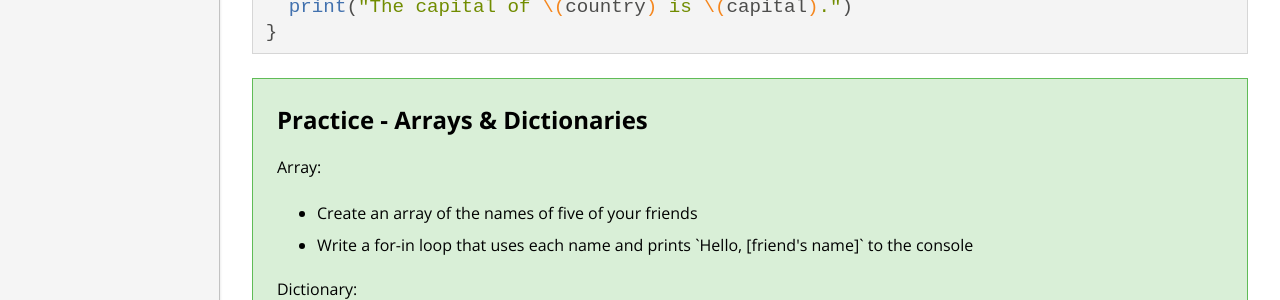
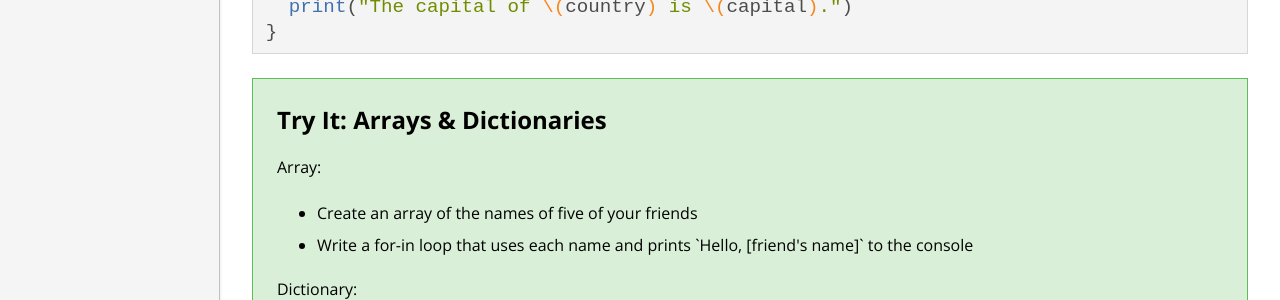
Before and after one commit to ameseee/kwk-curriculum-site, a Jekyll site: the page built from swift-ios/lessons/loops/index.md, in a window 1280 px wide and 900 px high, scrolled down 2777 px. Shown: the part 157-457 px from the top of the window. Built offline with Jekyll 4.4.1, drawn with Linux system fonts in a browser that asks for light colours; nearby versions of some CDN libraries; our own code applies the rules of GitHub Pages for plain Markdown files.

Commit message:
Fix header for Try it section on loops lesson

````diff
--- a/swift-ios/lessons/loops/index.md
+++ b/swift-ios/lessons/loops/index.md
@@ -107,7 +107,7 @@ for (country, capital) in capitals {
 ```
 
 <div class="try-it">
-  <h2>Practice - Arrays & Dictionaries</h2>
+  <h2>Try It: Arrays & Dictionaries</h2>
   <p>Array:</p>
   <ul>
     <li>Create an array of the names of five of your friends</li>
````
